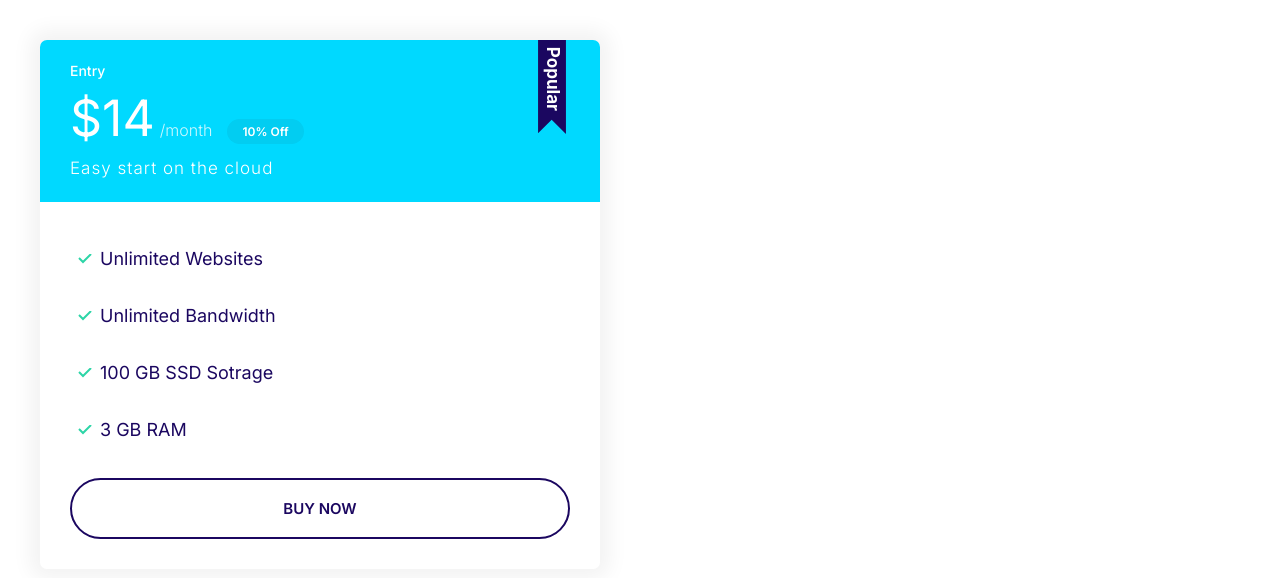
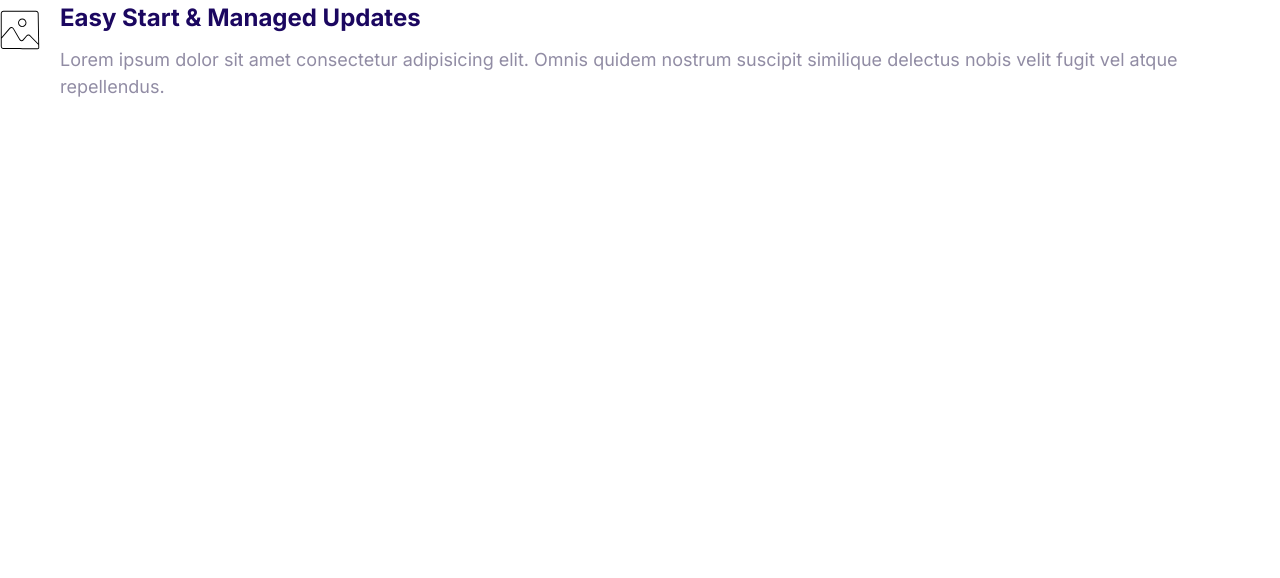
Before and after one commit to nenyeokanumee/Moshify, a plain HTML site: page index.html in a window 1280 px wide. Drawn offline with Linux system fonts and the light colour scheme.

Commit message:
Build the media object component

```diff
--- a/CSS/styles.css
+++ b/CSS/styles.css
@@ -366,3 +366,21 @@ a{
         font-size: 1.7rem;
     }
 }
+
+/* Media */
+
+.media{
+    display: flex;
+}
+
+.media__title{
+    margin-top: 0;
+}
+
+.media__body{
+    margin: 0 2rem;
+}
+
+.media__image{
+    margin-top: 1rem;
+}
--- a/index.html
+++ b/index.html
@@ -11,25 +11,15 @@
     <link rel="stylesheet" href="CSS/styles.css">
 </head>
 <body>
-    <div style="width: 50%; padding: 4rem;">
-        <div class="plan plan--popular">
-            <div class="card card--secondary">
-                <header class="card__header">
-                    <h3 class="plan__name">Entry</h3>
-                    <span class="plan__price">$14</span>
-                    <span class="plan__billing-cycle">/month</span>
-                    <span class="badge badge--secondary badge--small">10% Off</span>
-                    <span class="plan__description">Easy start on the cloud</span>
-                </header>
-                <div class="card__body"><ul class="list list--tick">
-                    <li class="list__item">Unlimited Websites</li>
-                    <li class="list__item">Unlimited Bandwidth</li>
-                    <li class="list__item">100 GB SSD Sotrage</li>
-                    <li class="list__item">3 GB RAM</li>
-                </ul>
-                <button class="btn btn--outline btn--block">Buy Now</button>
-            </div>
-            </div>
+    <div class="media">
+        <div class="media__image">
+            <svg class="icon icon--primary">
+                <use xlink:href="images/sprite.svg#snap"></use>
+            </svg>
+        </div>
+        <div class="media__body">
+            <h3 class="media__title">Easy Start & Managed Updates</h3>
+            <p>Lorem ipsum dolor sit amet consectetur adipisicing elit. Omnis quidem nostrum suscipit similique delectus nobis velit fugit vel atque repellendus.</p>
         </div>
     </div>
 </body>
```
Also changed, not shown: Components/media object.html (added, +11 -0 lines).
